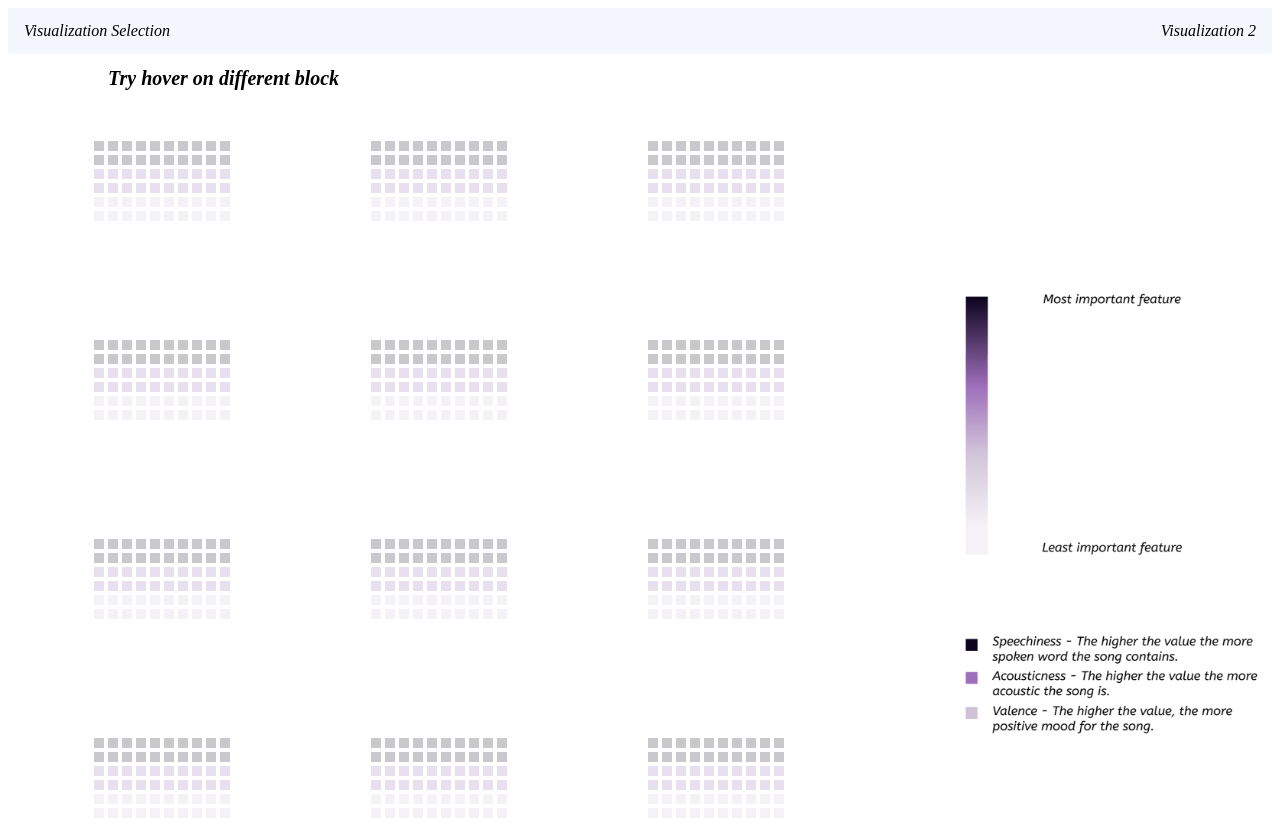
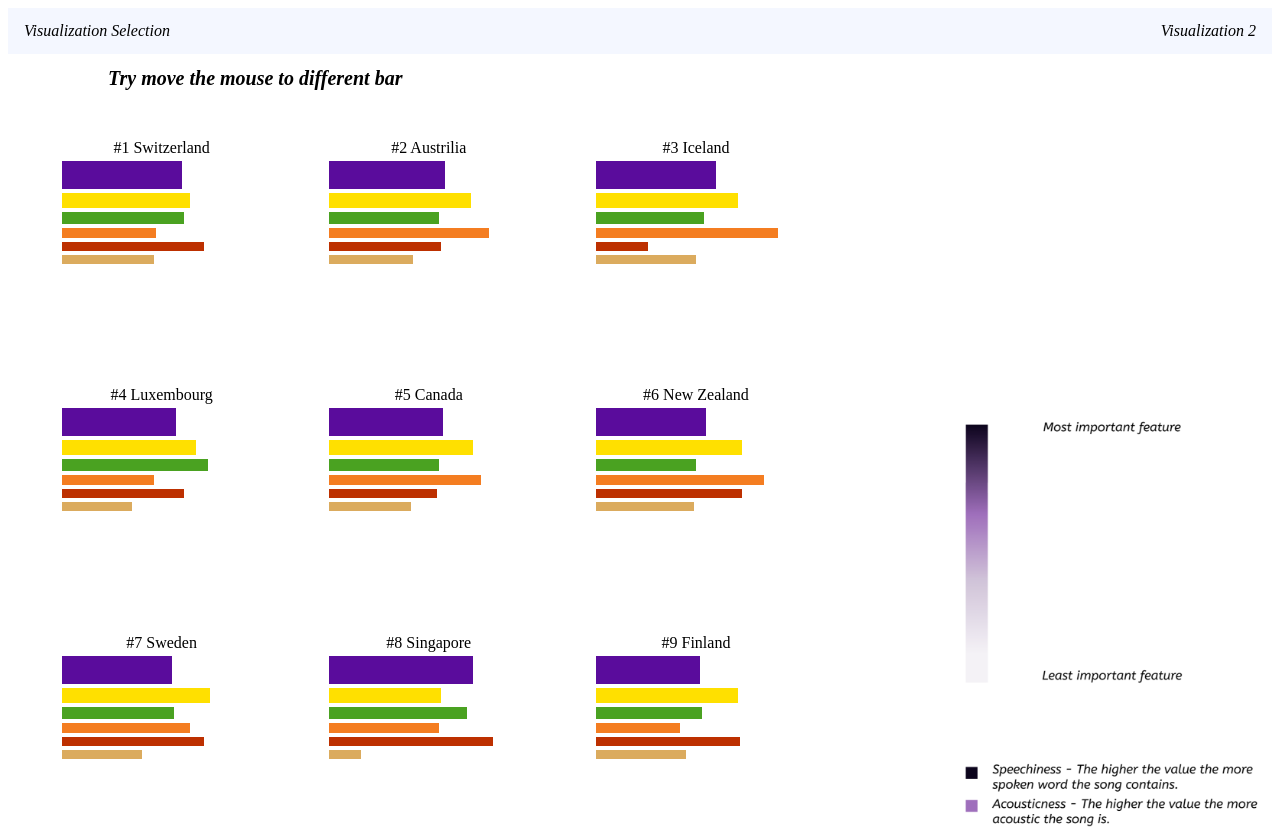
Before and after one commit to tluo3032/visualization_xai, a Next.js app: page /visualization2 in a window 1280 px wide. Shown: the top 829 px of the page. Built offline with nearby package versions, Linux system fonts and the light colour scheme.

Commit message:
Changed 3 visualization

```diff
--- a/src/CountryData.js
+++ b/src/CountryData.js
@@ -1,4 +1,4 @@
-export const songs = [
+export const countries = [
     {
         "country": "#1 Switzerland",
         "healthy": 120,
--- /dev/null
+++ b/src/chartComponents/BarChartCountry.js
@@ -0,0 +1,54 @@
+import styles from "./BarChartCountry.module.css";
+import Link from "next/link";
+
+export default function BarChartCountry({sorting, country, hoverBlock, setHoverBlock}) {
+    const Base = sorting ? Link : "div";
+
+    return (
+        <figure className={styles.barChart}>
+            <Bar name="healthy" color={(hoverBlock === "healthy" || hoverBlock === null) ? "#5A0C9C": "#C9C8CD"} value={country.healthy} height={28} href={{pathname: "/visualization3", query: {order: "healthy"}}} Base={Base} hoverBlock={hoverBlock}
+                 setHoverBlock={setHoverBlock}/>
+            <Bar name="freedom" color={(hoverBlock === "freedom" || hoverBlock === null) ? "#FFE000": "#C9C8CD"} value={country.freedom} height={15} href={{pathname: "/visualization3", query: {order: "freedom"}}} Base={Base} hoverBlock={hoverBlock}
+                 setHoverBlock={setHoverBlock}/>
+            <Bar name="gdp" color={(hoverBlock === "gdp" || hoverBlock === null) ? "#4AA221": "#C9C8CD"} value={country.gdp} height={12} href={{pathname: "/visualization3", query: {order: "gdp"}}} Base={Base} hoverBlock={hoverBlock}
+                 setHoverBlock={setHoverBlock}/>
+            <Bar name="generosity" color={(hoverBlock === "generosity" || hoverBlock === null) ? "#F47D21": "#C9C8CD"} value={country.generosity} height={10} href={{pathname: "/visualization3", query: {order: "generosity"}}} Base={Base} hoverBlock={hoverBlock}
+                 setHoverBlock={setHoverBlock}/>
+            <Bar name="corruption" color={(hoverBlock === "corruption" || hoverBlock === null) ? "#BD3000": "#C9C8CD"} value={country.corruption} height={9} href={{pathname: "/visualization3", query: {order: "corruption"}}} Base={Base} hoverBlock={hoverBlock}
+                 setHoverBlock={setHoverBlock}/>
+            <Bar name="social" color={(hoverBlock === "social" || hoverBlock === null) ? "#DBAB5E": "#C9C8CD"}  value={country.social} height={9} href={{pathname: "/visualization3", query: {order: "social"}}} Base={Base} hoverBlock={hoverBlock}
+                 setHoverBlock={setHoverBlock}/>
+        </figure>
+    );
+}
+
+/*
+{
+
+        backgroundColor:
+                hoverBlock === null || (d >= hoverBlock - hoverBlock % 20 && d < hoverBlock - hoverBlock % 20 + 20) ?
+                    d < country.healthy
+                        ? "#5A0C9C"
+                        : d < country.healthy + country.freedom
+                            ? "#FFE000"
+                            : d < country.healthy + country.freedom + country.gdp
+                                ? "#4AA221"
+                                : d < country.healthy + country.freedom + country.gdp + country.generosity
+                                    ? "#F47D21"
+                                    : d < country.healthy + country.freedom + country.gdp + country.generosity + country.corruption
+                                        ? "#BD3000" : "#DBAB5E"
+                    : "#C9C8CD"
+ */
+
+function Bar({height, value, color, href, Base, hoverBlock, setHoverBlock, name}) {
+    return <Base
+        href={href}
+        style={{
+            backgroundColor: color,
+            height,
+            width: value
+        }}
+        onMouseEnter={() => setHoverBlock(name)}
+        onMouseLeave={() => setHoverBlock(null)}
+    />
+}
--- /dev/null
+++ b/src/chartComponents/BarChartCountry.module.css
@@ -0,0 +1,10 @@
+.barChart {
+    display: flex;
+    flex-direction: column;
+    justify-content: center;
+    align-items: flex-start;
+    width: 200px;
+    gap: 4px;
+    margin: 4px;
+    padding: 0px;
+}
--- a/src/chartComponents/BarChartSong.css
+++ /dev/null
@@ -1,26 +0,0 @@
-.waffle {
-    display: flex;
-    flex-wrap: wrap;
-    width: 140px;
-    margin:0;
-    padding:0;
-}
-
-.square {
-    width: 10px;
-    height: 10px;
-    margin: 2px;
-    display: block;
-}
-
-.display {
-    background-color: white;
-    display: flex;
-    flex-direction: column;
-    justify-content: center;
-    align-items: center;
-    margin: 0;
-    padding: 0;
-    height: 100%;
-    width: 150px;
-}
--- a/src/chartComponents/BarChartSong.js
+++ /dev/null
@@ -1,40 +0,0 @@
-import styles from "./BarChartSong.css";
-import Link from "next/link";
-import {useState} from "react";
-
-export default function BarChartSong({sorting, song, hoverBlock, setHoverBlock}) {
-    const Square = sorting ? Link : "div";
-
-    return (
-        <div className={styles.display}>
-            <figure className="waffle">
-                {Array.from({length: 60}).map((_, d) =>
-                    <Square
-                        key={d}
-                        href={{
-                            pathname: "/visualization3",
-                            query: {order: d < 20 ? "speechness" : d < 40 ? "acoustiveness" : "valence"}
-                        }}
-                        className="square"
-                        style={{backgroundColor:
-                                hoverBlock === null || (d >= hoverBlock - hoverBlock % 20 && d < hoverBlock - hoverBlock % 20 + 20) ?
-                                    d < song.speechness
-                                    ? "#0B041B"
-                                    : d < 20
-                                        ? "#C9C8CD"
-                                        : d < 20 + song.acoustiveness
-                                            ? "#9871B7"
-                                            : d < 40
-                                                ? "#E8E0EF"
-                                                : d < 40 + song.valence
-                                                    ? "#CDC2D6" : "#F4F2F6"
-                               : "#F4F2F6"
-                        }}
-                        onMouseEnter={() => setHoverBlock(d)}
-                        onMouseLeave={() => setHoverBlock(null)}
-                    />
-                )}
-            </figure>
-        </div>
-    );
-}
--- a/src/components/Visualization.js
+++ b/src/components/Visualization.js
@@ -1,8 +1,8 @@
 import Head from "next/head";
 import XAInavbar from "@/components/Navbar";
 import styles from "@/components/visualization.module.css";
-import {songs} from "@/CountryData";
-import BarChartSong from "@/chartComponents/BarChartSong";
+import {countries} from "@/CountryData";
+import BarChartCountry from "@/chartComponents/BarChartCountry";
 import Image from "next/image";
 import chart from "@/components/label.png";
 import {useRouter} from "next/router";
@@ -12,9 +12,9 @@ import {useState} from "react";
 export default function Visualization({sorting, hover}) {
     const router = useRouter();
     const [hoverBlock, setHoverBlock] = useState(null);
-    let sortedSongs = songs;
-    if (['acoustiveness', 'valence', 'speechness'].includes(router.query.order)) {
-        sortedSongs = [...sortedSongs].sort((a, b) =>
+    let sortedCountries = countries;
+    if (['healthy', 'freedom', 'gdp', 'generosity', 'corruption', 'social'].includes(router.query.order)) {
+        sortedCountries = [...sortedCountries].sort((a, b) =>
             b[router.query.order] - a[router.query.order]
         );
     }
@@ -28,15 +28,21 @@ export default function Visualization({sorting, hover}) {
                     <XAInavbar/>
                 </div>
                 <div>
-                    {hover ? <h1 className={styles.title}>Try hover on different block</h1> : sorting ?  <h1 className={styles.title}>Please click on block to sort</h1> : null}
+                    {hover
+                        ? <h1 className={styles.title}>Try move the mouse to different bar</h1>
+                        : (sorting && !router.query.order)
+                            ? <h1 className={styles.title}>Please click on a bar to sort</h1>
+                            : (sorting && router.query.order)
+                                ? <h1 className={styles.title}>This is the result sorted by {router.query.order}</h1>
+                                : null}
                 </div>
                 <div className={styles.waffleContainer}>
                     <div className={styles.wafflebox}>
-                        {sortedSongs.map(song => (
-                            <div key={song.name}>
-                                <div>{song.name}</div>
-                                <BarChartSong sorting={sorting} song={song} hoverBlock={hoverBlock}
-                                              setHoverBlock={hover ? setHoverBlock : () => {}}/>
+                        {sortedCountries.map(country => (
+                            <div key={country.country}>
+                                <div>{country.country}</div>
+                                <BarChartCountry sorting={sorting} country={country} hoverBlock={hoverBlock}
+                                                 setHoverBlock={hover ? setHoverBlock : () => {}}/>
                             </div>
                         ))}
                     </div>
--- a/src/components/visualization.module.css
+++ b/src/components/visualization.module.css
@@ -15,8 +15,9 @@
   grid-template-columns: 30% 30% 30%;
   grid-template-rows: 23% 23% 23% 23%;
   padding:30px;
-  gap:20px 30px;
+  gap: 10px 20px;
 }
+
 .wafflebox>div{
   display: flex;
   padding: 5px;
--- a/src/pages/ButterflyComparision.js
+++ b/src/pages/ButterflyComparision.js
@@ -1,5 +1,5 @@
 import Visualization4 from "@/pages/visualization4";
-import {songs} from "@/CountryData";
+import {countries} from "@/CountryData";
 
 export default function ButterflyComparison(song1,song2){
     return(
```
Also changed, not shown: src/components/SongSelectList.js (+4 -4 lines), src/pages/WaffleComparison.js (+4 -4 lines), src/pages/index.js (+2 -19 lines).
